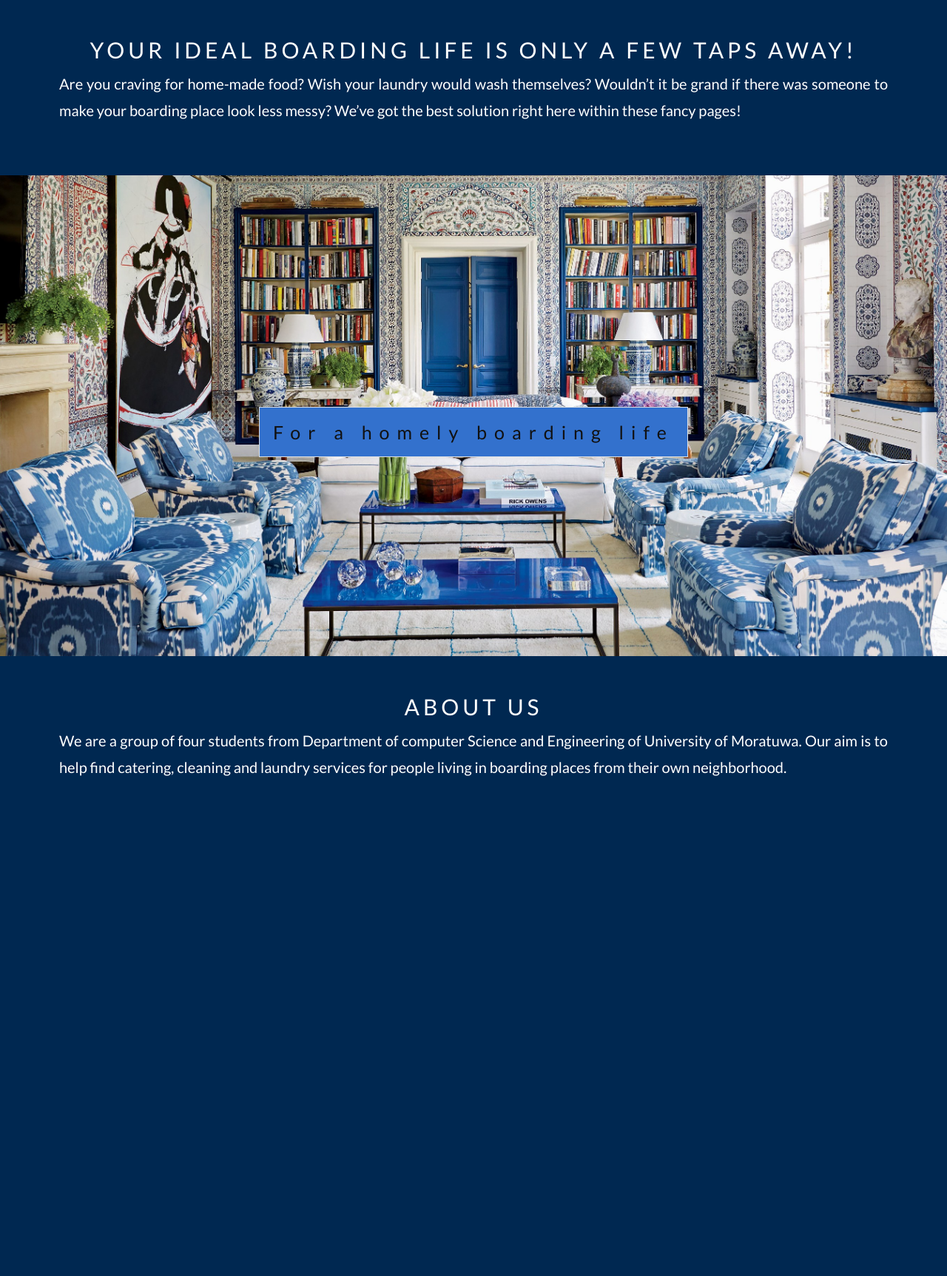
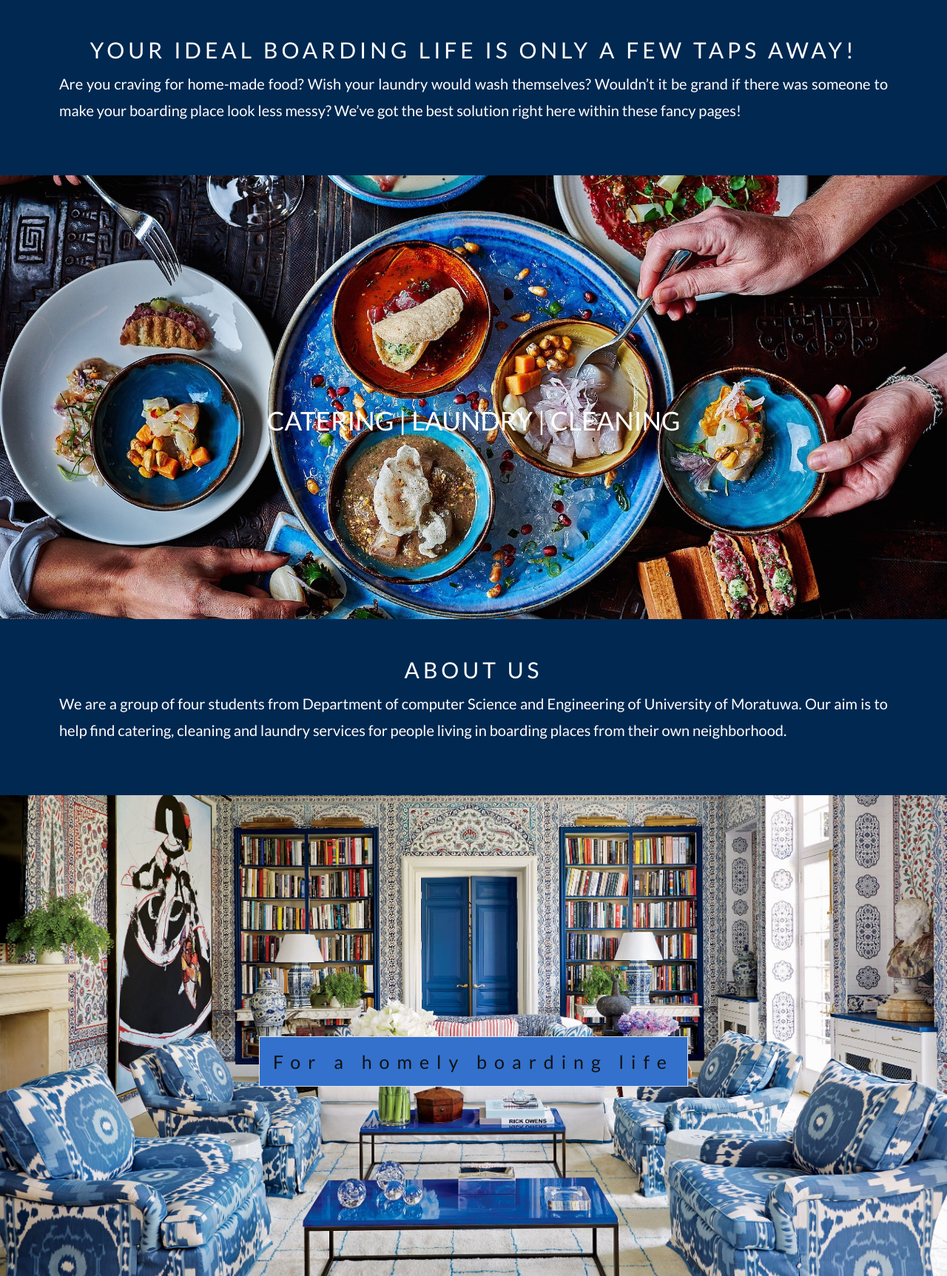
Before and after one commit to SasinduDilshara/CodeBiz, a PHP site: page /CodeBiz/ in a window 1280 px wide. Shown: the part 704-2429 px from the top of the page at 74% size. Before the commit the page ends 1753 px from the top, so only its background shows below. Run offline with PHP 8.4, Linux system fonts and the light colour scheme.

Commit message:
home page

```diff
--- a/MVC/app/view/layouts/homeLay.php
+++ b/MVC/app/view/layouts/homeLay.php
@@ -37,8 +37,8 @@
 
      }
      .bgimg-1 {
-       background-image: url("img/Background.jpg");
-       min-height: 100px;
+       background-image: url("img/food1.jpg");
+       min-height: 600px;
      }
 
      .bgimg-2 {
@@ -58,6 +58,7 @@
        width: 100%;
        text-align: center;
        color: #111;
+       font-size: 35px;
      }
 
      .caption span.border {
@@ -67,6 +68,8 @@
        font-size: 25px;
        color:#111;
        letter-spacing: 10px;
+
+
 
      }
 
@@ -114,9 +117,9 @@
          <p font-size:40px>Are you craving for home-made food?   Wish your laundry would wash themselves?    Wouldn’t it be grand if there was someone to make your boarding place look less messy?    We’ve got the best solution right here within these fancy pages!</p>
        </div>
 
-       <div class="bgimg-3">
+       <div class="bgimg-1">
          <div class="caption">
-         <span class="border" style=font-size:25px;">For a homely boarding life</span>
+         <span class="text-white" >CATERING | LAUNDRY | CLEANING</span>
          </div>
        </div>
 
@@ -125,5 +128,11 @@
          <p>We are a group of four students from Department of computer Science and Engineering of University of Moratuwa. Our aim is to help find catering, cleaning and laundry services for people living in boarding places from their own neighborhood.</p>
        </div>
 
+       <div class="bgimg-3">
+         <div class="caption">
+         <span class="border" style=font-size:25px;">For a homely boarding life</span>
+         </div>
+       </div>
+
     </body>
 </html>
```
Also changed, not shown: MVC/img/food1.jpg (added).
